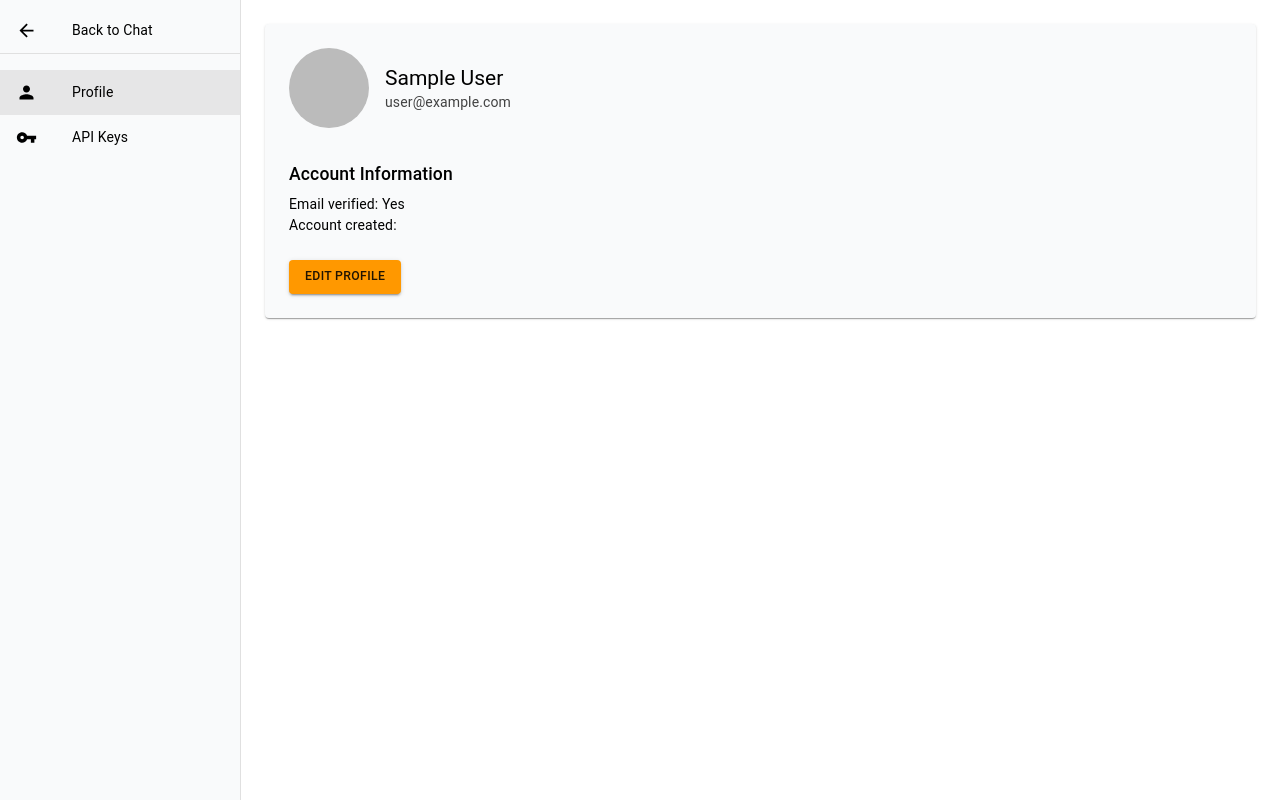
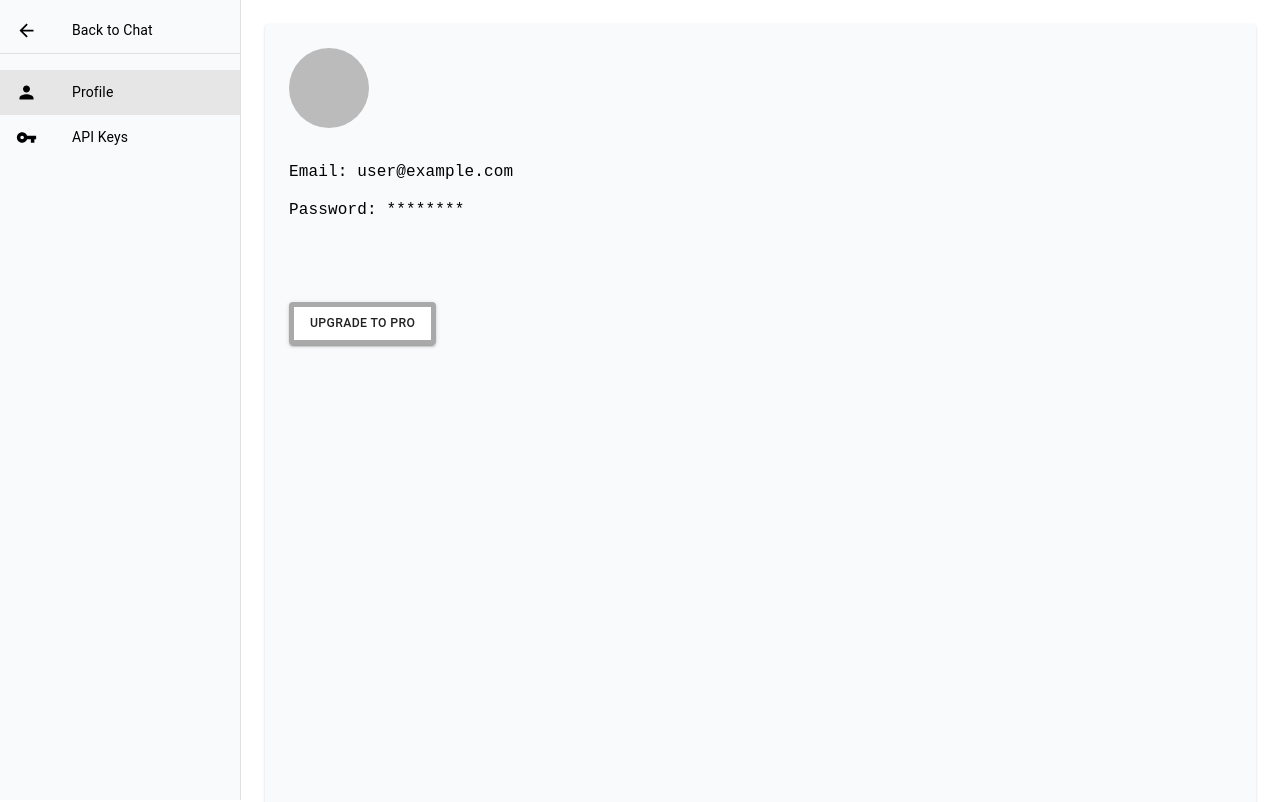
Before and after one commit to omnilabs-ai/OmniChat, a React (Vite) app: page /profile in a window 1280 px wide. Shown: the top 802 px of the page. Built offline with nearby package versions, Linux system fonts and the light colour scheme; no server answers; sample sign-in values are in the browser's storage.

Commit message:
new changes

```diff
--- a/src/atoms.tsx
+++ b/src/atoms.tsx
@@ -9,7 +9,7 @@ export const userApiKey = atom('test-sk1o83e')
 export const userQuery = atom('')
 
 export const selectedModels = atom([
-  "Omni Smart Select"
+  "Omni Smart Select", "GPT-4o"
 ])
 // const selectedModels = atom([
 //   "gpt-4o", "dall-e-3", "gpt-4o-mini", "dall-e-2", "gpt-3.5-turbo",
--- a/src/components/ProfilePage/components/profile.tsx
+++ b/src/components/ProfilePage/components/profile.tsx
@@ -14,21 +14,16 @@ const Profile: React.FC = () => {
         >
           {currentUser?.email?.charAt(0).toUpperCase()}
         </Avatar>
-        <Box>
-          <Typography variant="h5">{currentUser?.displayName || 'User'}</Typography>
-          <Typography color="textSecondary">{currentUser?.email}</Typography>
-        </Box>
       </Box>
 
-      <Box sx={{ mb: 3 }}>
-        <Typography variant="h6" gutterBottom>Account Information</Typography>
-        <Typography>Email verified: {currentUser?.emailVerified ? 'Yes' : 'No'}</Typography>
-        <Typography>Account created: {currentUser?.metadata.creationTime}</Typography>
+      <Box sx={{height: '100vh', width: '100vh'}}>
+        <Typography sx = {{fontFamily: 'monospace', fontSize: 16}}>Email: {currentUser?.email}</Typography>
+        <Typography sx = {{fontFamily: 'monospace', fontSize: 16, mt: 1.7}}>Password: {"********"}</Typography>
+        <Button sx = {{mt: 10, backgroundColor: 'white', borderColor: 'darkgray', borderWidth: 5, borderStyle: 'solid'}} variant="contained">
+        Upgrade to Pro
+      </Button>
       </Box>
 
-      <Button variant="contained" color="primary">
-        Edit Profile
-      </Button>
     </Paper>
   );
 };
```
